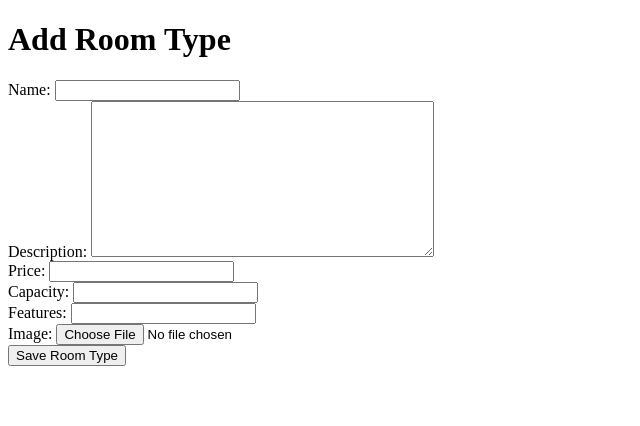
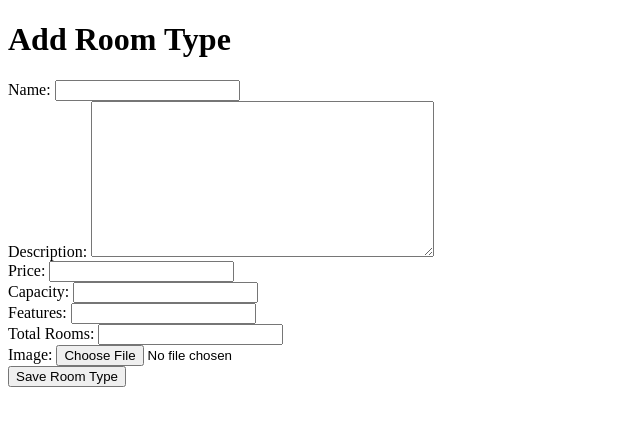
Before and after one commit to jjalcantara1/GoGet, a Django app: page /add-room-type/ in a window 1280 px wide. Shown: the top 426 px of the page, without its empty margins (0-640 px from the left). Run offline with Django 5.2, Linux system fonts and the light colour scheme.

Commit message:
total_rooms on RoomType

```diff
--- a/adminpanel/models.py
+++ b/adminpanel/models.py
@@ -16,6 +16,7 @@ class RoomType(models.Model):
     price = models.DecimalField(max_digits=6, decimal_places=2)
     capacity = models.IntegerField()
     features = models.CharField(max_length=100)
+    total_rooms = models.IntegerField()
     image = models.ImageField(upload_to='images/', blank=True, null=True)
 
     def __str__(self):
--- a/templates/add_room_type.html
+++ b/templates/add_room_type.html
@@ -44,6 +44,13 @@
             {% endif %}
         </div>
         <div>
+            <label for="id_total_rooms">Total Rooms:</label>
+            {{ form.total_rooms }}
+            {% if form.total_rooms.errors %}
+                <div class="error">{{ form.total_rooms.errors }}</div>
+            {% endif %}
+        </div>
+        <div>
             <label for="id_image">Image:</label>
             {{ form.image }}
             {% if form.image.errors %}
```
Also changed, not shown: adminpanel/migrations/0001_initial.py, adminpanel/migrations/0002_alter_roomtype_total_rooms.py (added), adminpanel/migrations/0002_rename_hotels_hotel.py (deleted), db.sqlite3.
